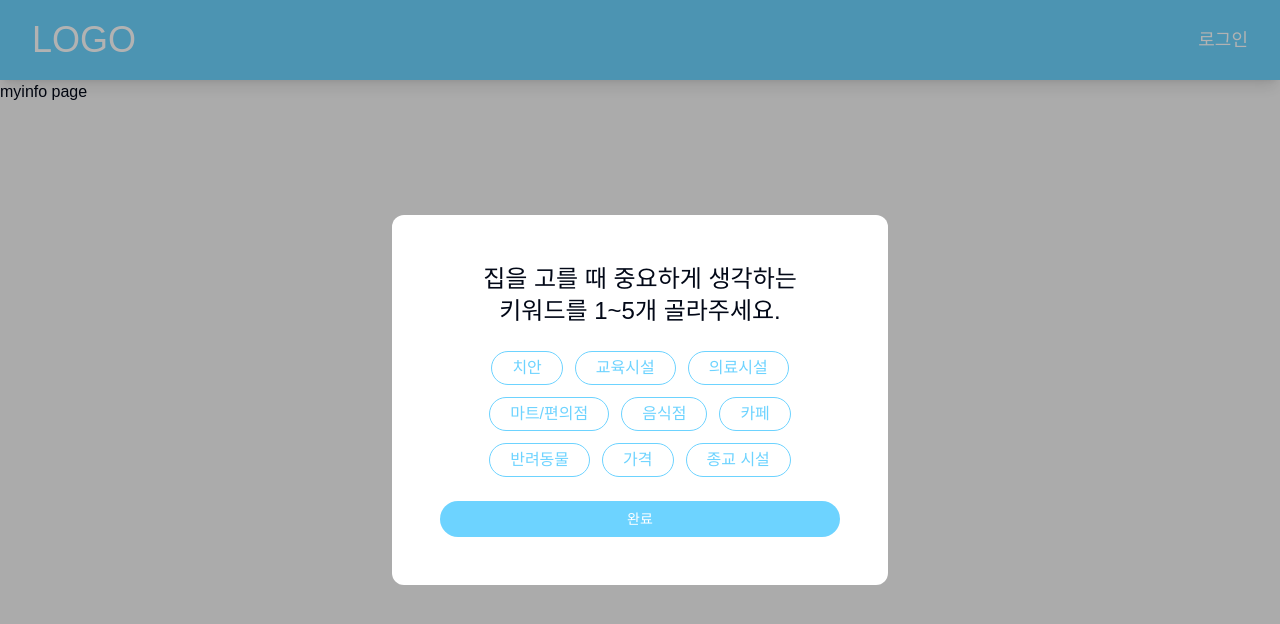
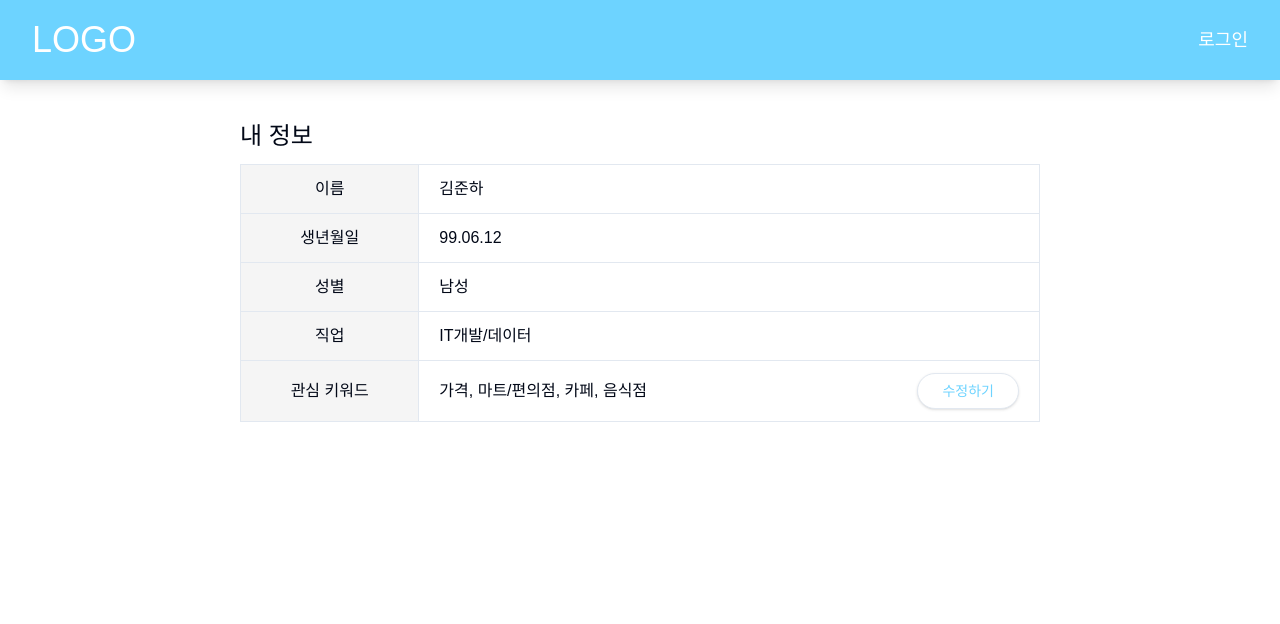
Before and after one commit to bangbanggoodgood/Front-End, a Vue app: page /myinfo in a window 1280 px wide. Shown: the top 624 px of the page. Built offline with nearby package versions, Linux system fonts and the light colour scheme; a web font is replaced by a local one.

Commit message:
내 정보 UI (#8)
* design: 기본 배경 색 white로 수정

* feat: userInfo, job, keyword 타입 추가

* feat: userInfo mock데이터 추가

* feat: 내정보 UI 구현

```diff
--- a/src/App.vue
+++ b/src/App.vue
@@ -14,7 +14,8 @@ import SurveyContainer from './components/survey/SurveyContainer.vue'
 const didSurvey = ref(true)
 
 onMounted(() => {
-  didSurvey.value = false
+  // TODO: check if user already did survey
+  // didSurvey.value = false
 })
 </script>
 <style scoped>
--- a/src/assets/index.css
+++ b/src/assets/index.css
@@ -85,6 +85,6 @@
     @apply border-border;
   }
   body {
-    @apply bg-background text-foreground;
+    @apply bg-white text-foreground;
   }
 }
--- a/src/components/apartment/ApartmentDetail.vue
+++ b/src/components/apartment/ApartmentDetail.vue
@@ -47,7 +47,7 @@ import AiComment from './AiComment.vue'
 import ApartmentInfoTable from './ApartmentInfoTable.vue'
 import RoadView from '../map/RoadView.vue'
 import DealChart from '../chart/DealChart.vue'
-import { generateFiveYearsData, generateDealData } from '@/mocks/data'
+import { generateFiveYearsData, generateDealMock } from '@/mocks/data'
 import { convertDealToChartItems } from '@/util/apartment'
 import FilledHeartIcon from '../ui/icons/FilledHeartIcon.vue'
 import OutlinedHeartIcon from '../ui/icons/OutlinedHeartIcon.vue'
@@ -66,7 +66,7 @@ defineEmits(['closeDetail'])
 // const { aptNm, introduce } = apartment.value
 
 const duration = ref(1)
-const dealData = generateDealData()
+const dealData = generateDealMock()
 const curDealPage = ref(1)
 
 const toggleFavorite = () => {
--- a/src/components/didimdol/InfoCard.vue
+++ b/src/components/didimdol/InfoCard.vue
@@ -1,5 +1,5 @@
 <template>
-  <div class="flex flex-col items-center bg-white px-10 pt-8 pb-4 rounded-lg shadow-md">
+  <div class="flex flex-col items-center bg-white border px-10 pt-8 pb-4 rounded-lg shadow-md">
     <h2 class="text-xl mb-4">{{ info.title }}</h2>
     <ul class="list-disc text-gray-800">
       <li v-for="item in info.infos" class="text-sm leading-6">
--- /dev/null
+++ b/src/components/myinfo/MyInfoTable.vue
@@ -0,0 +1,45 @@
+<template>
+  <table class="border w-full bg-white">
+    <tbody class="divide-y">
+      <tr class="grid grid-cols-9 divide-x">
+        <td class="flex justify-center items-center py-3 bg-background col-span-2">이름</td>
+        <td class="flex items-center px-5 py-3 col-span-7">{{ userInfo.name }}</td>
+      </tr>
+      <tr class="grid grid-cols-9 divide-x">
+        <td class="flex justify-center items-center py-3 bg-background col-span-2">생년월일</td>
+        <td class="flex items-center px-5 py-3 col-span-7">{{ userInfo.birth }}</td>
+      </tr>
+      <tr class="grid grid-cols-9 divide-x">
+        <td class="flex justify-center items-center py-3 bg-background col-span-2">성별</td>
+        <td class="flex items-center px-5 py-3 col-span-7">{{ userInfo.sex }}</td>
+      </tr>
+      <tr class="grid grid-cols-9 divide-x">
+        <td class="flex justify-center items-center py-3 bg-background col-span-2">직업</td>
+        <td class="flex items-center px-5 py-3 col-span-7">{{ userInfo.job }}</td>
+      </tr>
+      <tr class="grid grid-cols-9 divide-x">
+        <td class="flex justify-center items-center py-3 bg-background col-span-2">관심 키워드</td>
+        <td class="flex items-center justify-between px-5 py-3 col-span-7">
+          <div>{{ userInfo.categories.join(', ') }}</div>
+          <Button class="border" @click="survey = true">수정하기</Button>
+        </td>
+      </tr>
+    </tbody>
+  </table>
+  <survey-container v-if="survey" @close="survey = false" :is-edit="true" />
+</template>
+
+<script setup lang="ts">
+import type { TUserInfo } from '@/model'
+import Button from '../ui/button/Button.vue'
+import { ref } from 'vue'
+import SurveyContainer from '@/components/survey/SurveyContainer.vue'
+
+export interface MyInfoTableProps {
+  userInfo: TUserInfo
+}
+
+defineProps<MyInfoTableProps>()
+
+const survey = ref(false)
+</script>
--- a/src/components/survey/SurveyContainer.vue
+++ b/src/components/survey/SurveyContainer.vue
@@ -1,5 +1,5 @@
 <template>
-  <div class="absolute w-full h-full bg-black/30 z-[100]">
+  <div class="fixed top-0 left-0 w-full h-full bg-black/30 z-[100]">
     <div
       class="absolute top-1/2 -translate-y-1/2 left-1/2 -translate-x-1/2 flex flex-col items-center gap-6 w-[31rem] bg-white p-12 rounded-xl"
     >
@@ -26,6 +26,14 @@ import { keywords } from '@/lib/infra'
 import { ref } from 'vue'
 import Button from '../ui/button/Button.vue'
 
+export interface SurveyContainerProps {
+  isEdit?: boolean
+}
+
+const props = withDefaults(defineProps<SurveyContainerProps>(), {
+  isEdit: false,
+})
+
 const emit = defineEmits(['close'])
 
 const selectedKeywords = ref<string[]>([])
@@ -48,6 +56,11 @@ const submit = () => {
     alert('키워드를 한 개 이상 선택해주세요.')
     return
   }
+  if (props.isEdit) {
+    alert('키워드가 수정되었습니다.')
+  } else {
+    alert('설문이 완료되었습니다.')
+  }
   emit('close')
 }
 </script>
--- a/src/mocks/data.ts
+++ b/src/mocks/data.ts
@@ -1,4 +1,4 @@
-import type { TApartment, TDeal } from '@/model'
+import type { TApartment, TDeal, TUserInfo } from '@/model'
 
 export const apartments: TApartment[] = [
   {
@@ -111,7 +111,7 @@ export const generateFiveYearsData = () => {
   return data
 }
 
-export const dealData: TDeal[] = [
+export const dealMock: TDeal[] = [
   {
     id: 1,
     dealDate: '202411',
@@ -121,7 +121,7 @@ export const dealData: TDeal[] = [
   },
 ]
 
-export const generateDealData = () => {
+export const generateDealMock = () => {
   const data: TDeal[] = []
   const currentYear = new Date().getFullYear()
   const currentMonth = new Date().getMonth()
@@ -150,3 +150,12 @@ export const generateDealData = () => {
 
   return data
 }
+
+export const userMock: TUserInfo = {
+  memberId: 1,
+  name: '김준하',
+  birth: '99.06.12',
+  sex: '남성',
+  job: 'IT개발/데이터',
+  categories: ['가격', '마트/편의점', '카페', '음식점'],
+}
--- a/src/views/DidimdolView.vue
+++ b/src/views/DidimdolView.vue
@@ -2,7 +2,7 @@
   <div class="w-base mx-auto">
     <title-text>디딤돌 대출이란?</title-text>
     <section class="flex flex-col gap-8">
-      <article class="bg-white p-4 rounded-lg shadow-md text-gray-800">
+      <article class="bg-white border p-4 rounded-lg shadow-md text-gray-800">
         정부의 주택금융 지원제도(생애최초, 우대형 보금자리 론)를 하나로 통합하여 최저수준의 금리로
         가계빚 부담 은 덜고 내 집 마련의 문턱은 낮춘 새로운 개념의 주택 담보대출
       </article>
--- a/src/views/MyInfoView.vue
+++ b/src/views/MyInfoView.vue
@@ -1,5 +1,12 @@
 <template>
-  <div>myinfo page</div>
+  <div class="w-base mx-auto">
+    <title-text>내 정보</title-text>
+    <MyInfoTable :user-info="userMock" />
+  </div>
 </template>
 
-<script setup lang="ts"></script>
+<script setup lang="ts">
+import MyInfoTable from '@/components/myinfo/MyInfoTable.vue'
+import TitleText from '@/components/ui/typography/TitleText.vue'
+import { userMock } from '@/mocks/data'
+</script>
```
Also changed, not shown: src/model/index.ts (+14 -1 lines).
